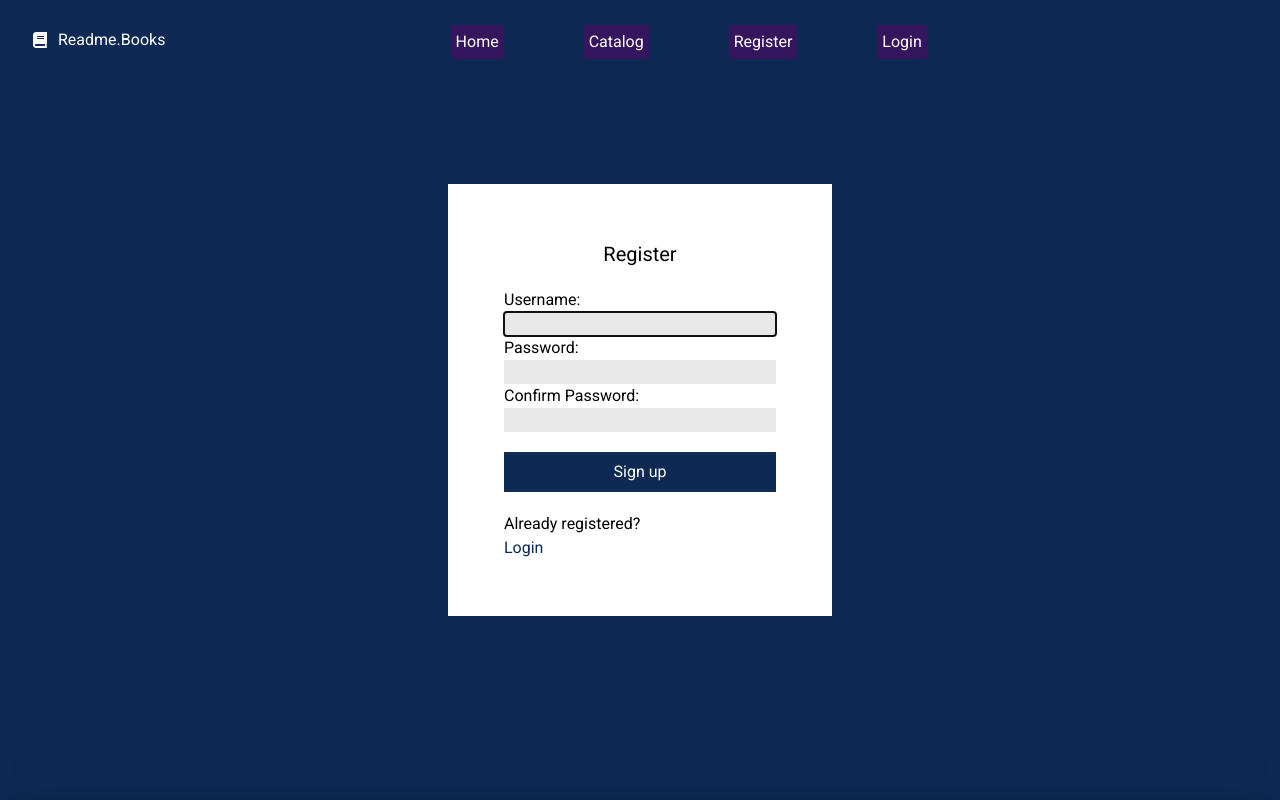
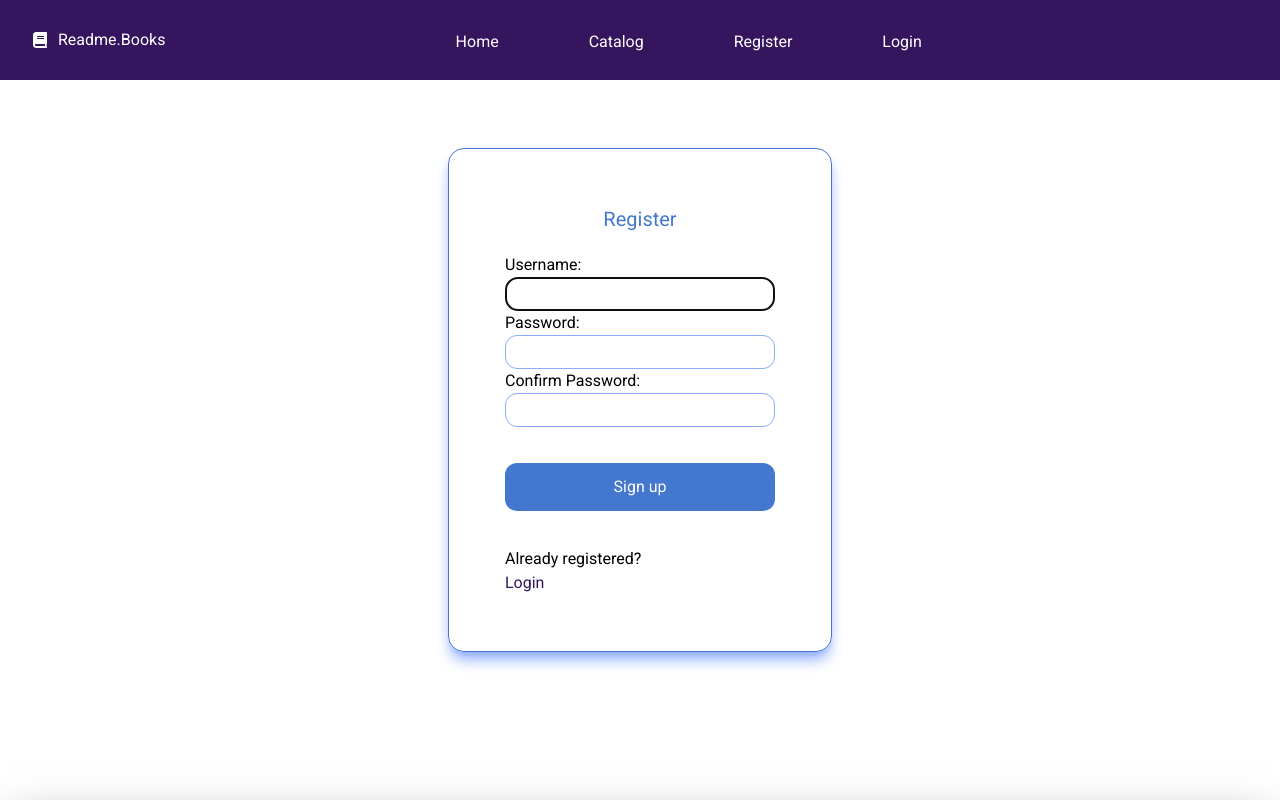
Before and after one commit to jessicasantosb/readme.book, a React (Create React App) app: page /register in a window 1280 px wide. Shown: the top 800 px of the page. Built offline with nearby package versions, Linux system fonts and the light colour scheme.

Commit message:
change errorPage, formSuccess, register and login layouts

```diff
--- a/src/components/cardsCatalog.js
+++ b/src/components/cardsCatalog.js
@@ -61,7 +61,7 @@ function BooksCatalog() {
           </div>
           <main className='cardSection'>
             {currentPost.map((book) => (
-              <div key={book.id} className="h-[650px] flex flex-col justify-between items-center shadow-lg shadow-[#512B81] p-2 rounded-2xl hover:scale-95">
+              <div key={book.id} className="h-[650px] flex flex-col justify-between items-center shadow-lg shadow-[#512B81] p-2 rounded-2xl hover:shadow-black/50">
                   <img className="w-full h-56 rounded-xl" src={book.image_url} alt="thumbnail"/>
                   <h2 className="font-bold text-xl text-[#35155D] py-3 text-center">{book.title}</h2>
                   <h2 className="italic py-3 ">{book.authors}</h2>
--- a/src/components/hub.js
+++ b/src/components/hub.js
@@ -7,10 +7,10 @@ function Hub() {
         <section className='flex flex-row items-center justify-center flex-wrap mx-5 mt-24'>
             <div className='text-center mb-9'>
                 <h2 className='text-[#512B81] text-3xl pb-24'>Bringing together all your preferred books in a single spot</h2>
-                <button className='cursor-pointer bg-[#4477CE] text-white rounded-xl hover:scale-95 my-9 mr-5 h-12'>
+                <button className='bg-[#512B81] text-white rounded-xl hover:scale-95 my-9 mr-5 h-12'>
                   <Link className='p-14' to="/login">Sign in</Link>
                 </button>
-                <button className='bg-[#512B81] text-white rounded-xl hover:scale-95 my-9 h-12'>
+                <button className='cursor-pointer bg-[#4477CE] text-white rounded-xl hover:scale-95 my-9 h-12'>
                   <Link className='p-14' to="/register">Sign up</Link>
                 </button>
             </div>
--- a/src/routes/errorPage.js
+++ b/src/routes/errorPage.js
@@ -4,12 +4,12 @@ import {motion as m} from 'framer-motion'
 
 function ErrorPage() {
     return (
-        <div className="bg-[#0E2954] h-screen w-screen flex align-center justify-center">
+        <div className="h-screen w-screen flex align-center justify-center">
             <div className="bg-white h-96 w-full mt-36 p-14 text-center">
-                <h1 className="pb-10 text-4xl">
+                <h1 className="pb-10 text-4xl text-[#512B81]">
                     Error 404
                 </h1>
-                <button className="bg-[#0E2954] text-white p-2 cursor-pointer">
+                <button className="bg-[#512B81] text-white rounded-xl hover:scale-95 my-9 h-12 w-56">
                     <Link to="/">Go back to home page</Link>
                 </button>
             </div>
--- a/src/routes/formSuccess.js
+++ b/src/routes/formSuccess.js
@@ -16,12 +16,12 @@ function FormSuccess() {
 
     return (
         <>
-        <m.div initial={{opacity: 0}} animate={{opacity: 1}} exit={{opacity: 0}} className="bg-[#0E2954] h-screen w-screen flex align-center justify-center">
+        <m.div initial={{opacity: 0}} animate={{opacity: 1}} exit={{opacity: 0}} className="h-screen w-screen flex align-center justify-center">
             <div className="bg-white h-96 w-full mt-36 p-14 text-center">
-                <h1 className="pb-10 text-4xl">
+                <h1 className="pb-10 text-4xl text-[#512B81]">
                     Thank you! Your book will be posted soon!
                 </h1>
-                <button className="bg-[#0E2954] text-white p-2 cursor-pointer">
+                <button className="bg-[#512B81] text-white rounded-xl hover:scale-95 my-9 h-12 w-56">
                     <Link to="/catalog">Go to books catalog</Link>
                 </button>
             </div>
--- a/src/routes/register.js
+++ b/src/routes/register.js
@@ -79,55 +79,55 @@ function Register() {
     }
 
     return (
-        <section className="bg-[#0E2954] w-full h-screen flex items-center justify-center">
-            <main className="w-96 p-14 bg-white">
+        <section className="w-full h-screen flex items-center justify-center">
+            <main className="w-96 p-14 border border-[#4477CE] shadow-lg shadow-[#8CABFF] rounded-2xl">
                 <p ref={errRef} className={`text-red-400${errMsg ? "errMsg" : "hidden"}`} aria-live="assertive">{errMsg}</p>
-                <h1 className="text-center text-xl pb-5">Register</h1>
+                <h1 className="text-[#4477CE] text-center text-xl pb-5">Register</h1>
 
                 <form onSubmit={handleSubmit}>
-                    <label htmlFor="username" className="flex gap-2 items-center">Username:
+                    <label htmlFor="username" className="flex gap-2 items-center text-[512B81]">Username:
                         <span className={validName ? "valid" : "hidden"}>
-                            <FaCheck />
+                            <FaCheck color="#4477CE"/>
                         </span>
                         <span className={validName || !user ? "hidden" : "invalid"}>
                             <FaTimes />
                         </span>
                     </label>
-                    <input type="text" id="username" ref={userRef} autoComplete="off" onChange={(e) => setUser(e.target.value)} required aria-invalid={validName ? "false" : "true"} aria-describedby="usernameNote" onFocus={() => setUserFocus(true)} onBlur={() => setUserFocus(false)} className="bg-[#e8e8e8] w-full"/>
+                    <input type="text" id="username" ref={userRef} autoComplete="off" onChange={(e) => setUser(e.target.value)} required aria-invalid={validName ? "false" : "true"} aria-describedby="usernameNote" onFocus={() => setUserFocus(true)} onBlur={() => setUserFocus(false)} className="border border-[#8CABFF] rounded-xl text-[#35155D] p-1 w-full"/>
                     <p id="usernameNote" className={`bg-[#c6c9ca] text-sm p-2 m-2 rounded-xl ${userFocus && user && !validName ? "instructions" : "hidden"}`}>
-                        <FaInfoCircle/><br/>- 4 to 24 characters<br/>- Must begin with a letter.<br/>- Letters, numbers, underscores and hyphens allowed.
+                        <FaInfoCircle color="#4477CE"/><br/>- 4 to 24 characters<br/>- Must begin with a letter.<br/>- Letters, numbers, underscores and hyphens allowed.
                     </p>
 
                     <label htmlFor="password" className="flex gap-2 items-center">Password:
                         <span className={validPassword ? "valid" : "hidden"}>
-                            <FaCheck />
+                            <FaCheck color="#4477CE"/>
                         </span>
                         <span className={validPassword || !password ? "hidden" : "invalid"}>
                             <FaTimes />
                         </span>
                     </label>
-                    <input type="password" id="password"  onChange={(e) => setPassword(e.target.value)} required aria-invalid={validPassword ? "false" : "true"} aria-describedby="passwordNote" onFocus={() => setPasswordFocus(true)} onBlur={() => setPasswordFocus(false)} className="bg-[#e8e8e8] w-full"/>
+                    <input type="password" id="password"  onChange={(e) => setPassword(e.target.value)} required aria-invalid={validPassword ? "false" : "true"} aria-describedby="passwordNote" onFocus={() => setPasswordFocus(true)} onBlur={() => setPasswordFocus(false)} className="border border-[#8CABFF] rounded-xl text-[#35155D] p-1 w-full"/>
                     <p id="passwordNote" className={`bg-[#c6c9ca] text-sm p-2 m-2 rounded-xl ${passwordFocus && !validPassword ? "instructions" : "hidden"}`}>
-                        <FaInfoCircle/><br/>- 8 to 24 characters<br/>- Must include uppercase and lowercase letters, a number and a special character<br/>- Allowed special characters: <span arial-label="exclamation mark">!</span> <span arial-label="at symbol">@</span> <span arial-label="hashtag">#</span> <span arial-label="dolar sign">$</span> <span arial-label="percent">%</span>
+                        <FaInfoCircle color="#4477CE"/><br/>- 8 to 24 characters<br/>- Must include uppercase and lowercase letters, a number and a special character<br/>- Allowed special characters: <span arial-label="exclamation mark">!</span> <span arial-label="at symbol">@</span> <span arial-label="hashtag">#</span> <span arial-label="dolar sign">$</span> <span arial-label="percent">%</span>
                     </p>
 
                     <label htmlFor="confirmPassword" className="flex gap-2 items-center">Confirm Password:
                         <span className={validMatch && matchPassword ? "valid" : "hidden"}>
-                            <FaCheck />
+                            <FaCheck color="#4477CE"/>
                         </span>
                         <span className={validMatch || !matchPassword ? "hidden" : "invalid"}>
                             <FaTimes />
                         </span>
                     </label>
-                    <input type="password" id="confirmPassword"  onChange={(e) => setMatchPassword(e.target.value)} required aria-invalid={validMatch ? "false" : "true"} aria-describedby="confirmNote" onFocus={() => setMatchFocus(true)} onBlur={() => setMatchFocus(false)} className="bg-[#e8e8e8] w-full"/>
+                    <input type="password" id="confirmPassword"  onChange={(e) => setMatchPassword(e.target.value)} required aria-invalid={validMatch ? "false" : "true"} aria-describedby="confirmNote" onFocus={() => setMatchFocus(true)} onBlur={() => setMatchFocus(false)} className="border border-[#8CABFF] rounded-xl text-[#35155D] p-1 w-full"/>
                     <p id="confirmNote" className={`bg-[#c6c9ca] text-sm p-2 m-2 rounded-xl ${matchFocus && !validMatch ? "instructions" : "hidden"}`}>
-                        <FaInfoCircle/><br/>- Must match the first password input field.
+                        <FaInfoCircle color="#4477CE"/><br/>- Must match the first password input field.
                     </p>
 
-                    <button disabled={!validName || !validPassword || !validMatch ? true : false} className="w-full bg-[#0E2954] text-white my-5 p-2">Sign up</button>
+                    <button disabled={!validName || !validPassword || !validMatch ? true : false} className="cursor-pointer bg-[#4477CE] text-white rounded-xl hover:scale-95 my-9 h-12 w-full">Sign up</button>
 
                     <p>Already registered?<br/>
-                        <span className="text-[#0E2954]">
+                        <span className="text-[#35155D]">
                             <Link to='/login'>Login</Link>
                         </span>
                     </p>
--- a/src/styles/App.css
+++ b/src/styles/App.css
@@ -12,10 +12,10 @@ body {
 
 /* navegation bar */
 .header-bg {
-  background-color: #35155D;
   box-shadow: rgba(0, 0, 0, 0.35) 0px 5px 5px;
 }
 .header {
+  background-color: #35155D;
   position: fixed;
   display: flex;
   align-items: center;
@@ -38,7 +38,6 @@ nav div {
   gap: 5rem;
 }
 nav div a{
-  background-color: #35155D;
   color: #fff;
   align-self: center;
   margin-top: 40px;
```
Also changed, not shown: src/routes/login.js (+7 -7 lines).
